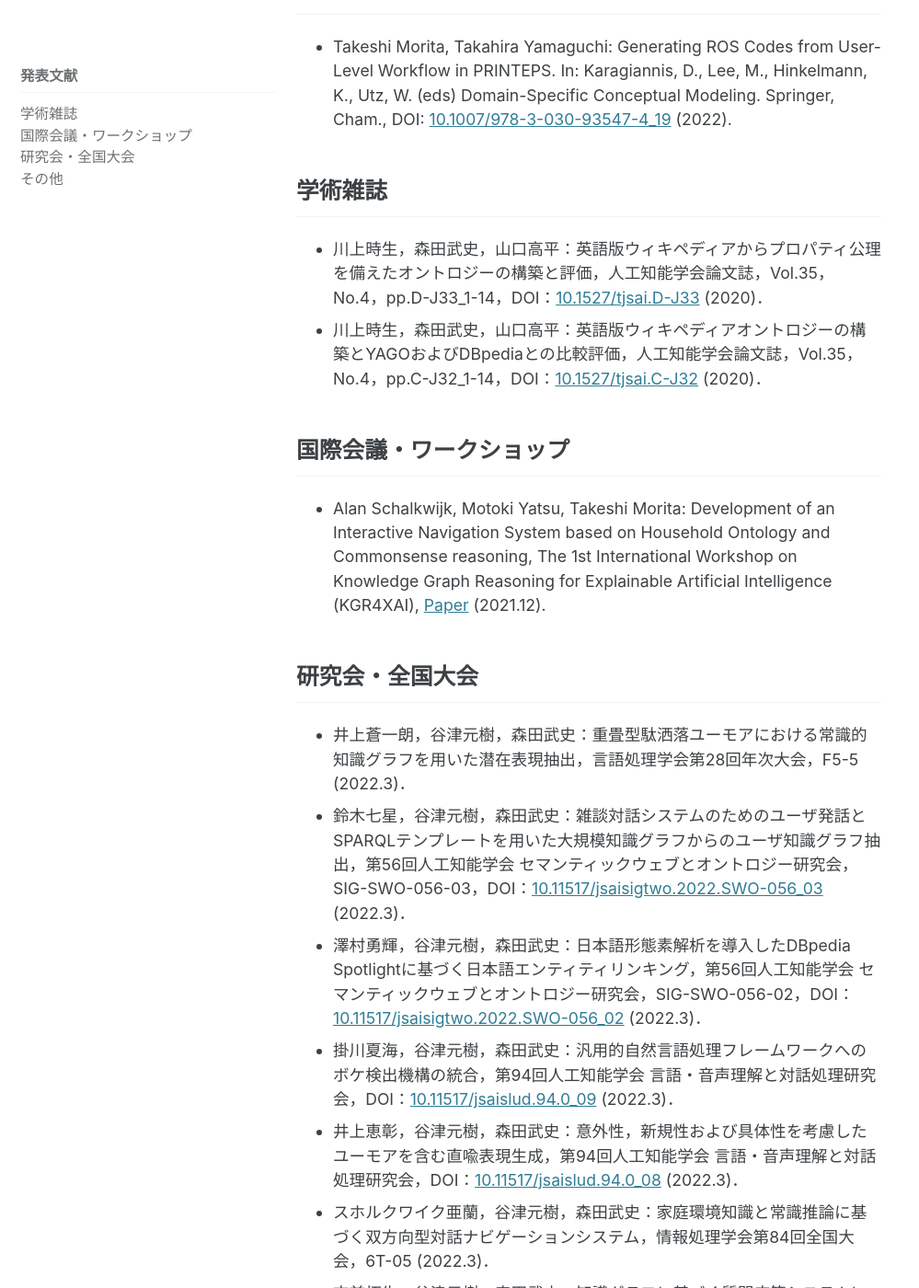
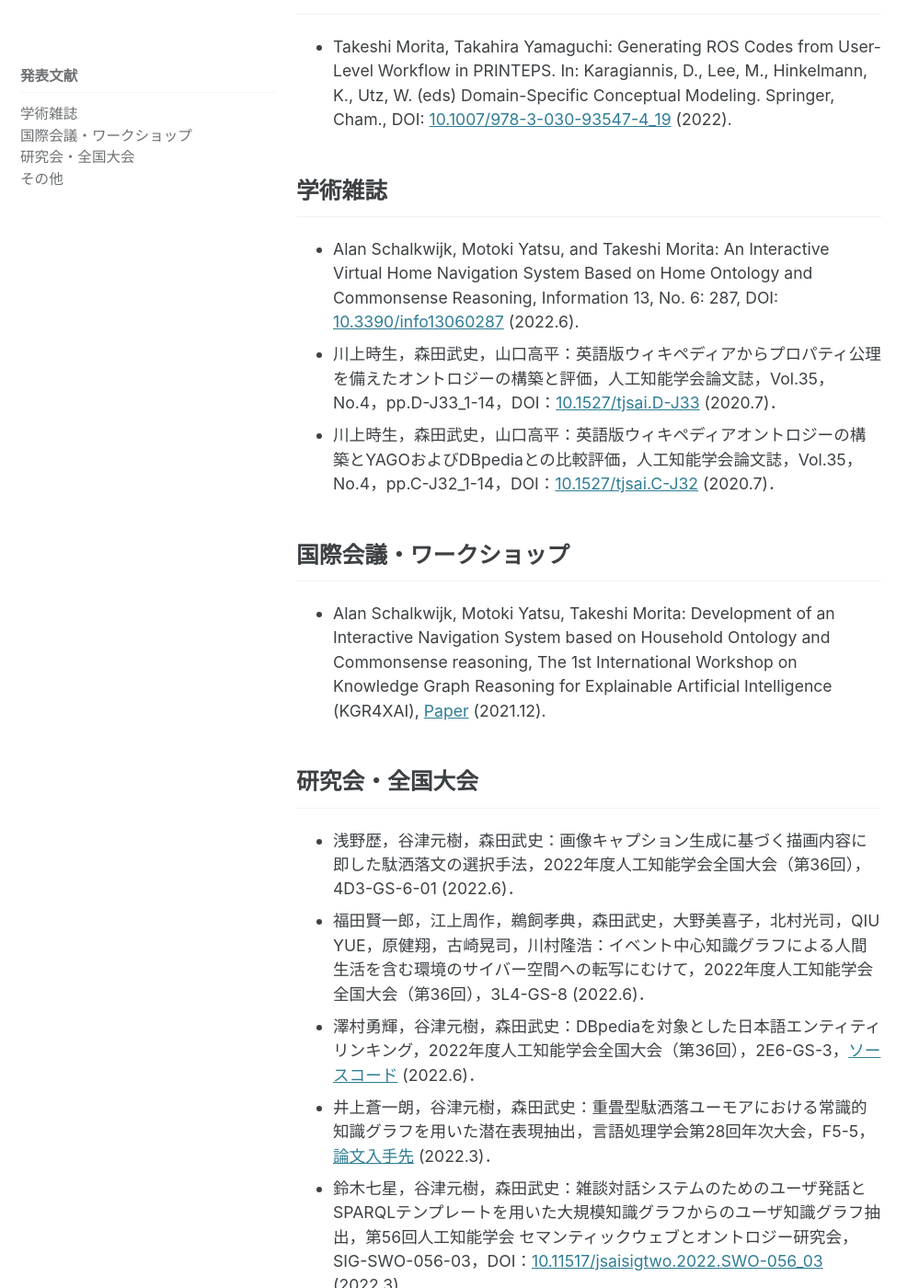
Before and after one commit to ke-lab-it-agu/ke-lab-it-agu.github.io, a Jekyll site: the page built from publications.md, in a window 1280 px wide and 1400 px high, scrolled down 218 px. Shown: the whole window at 92% size, without its empty margins (0-999 px from the left). Built offline with Jekyll 4.4.1, drawn with Linux system fonts in a browser that asks for light colours; cached includes are drawn as plain includes.

Commit message:
update index and publications

```diff
--- a/publications.md
+++ b/publications.md
@@ -9,14 +9,18 @@ sidebar:
 * Takeshi Morita, Takahira Yamaguchi: Generating ROS Codes from User-Level Workflow in PRINTEPS. In: Karagiannis, D., Lee, M., Hinkelmann, K., Utz, W. (eds) Domain-Specific Conceptual Modeling. Springer, Cham., DOI: [10.1007/978-3-030-93547-4_19](https://doi.org/10.1007/978-3-030-93547-4_19) (2022).
 
 ## 学術雑誌
-* 川上時生，森田武史，山口高平：英語版ウィキペディアからプロパティ公理を備えたオントロジーの構築と評価，人工知能学会論文誌，Vol.35，No.4，pp.D-J33_1-14，DOI：[10.1527/tjsai.D-J33](https://doi.org/10.1527/tjsai.D-J33) (2020)．
-* 川上時生，森田武史，山口高平：英語版ウィキペディアオントロジーの構築とYAGOおよびDBpediaとの比較評価，人工知能学会論文誌，Vol.35，No.4，pp.C-J32_1-14，DOI：[10.1527/tjsai.C-J32](https://doi.org/10.1527/tjsai.C-J32) (2020)．
+* Alan Schalkwijk, Motoki Yatsu, and Takeshi Morita: An Interactive Virtual Home Navigation System Based on Home Ontology and Commonsense Reasoning, Information 13, No. 6: 287, DOI: [10.3390/info13060287](https://doi.org/10.3390/info13060287) (2022.6).
+* 川上時生，森田武史，山口高平：英語版ウィキペディアからプロパティ公理を備えたオントロジーの構築と評価，人工知能学会論文誌，Vol.35，No.4，pp.D-J33_1-14，DOI：[10.1527/tjsai.D-J33](https://doi.org/10.1527/tjsai.D-J33) (2020.7)．
+* 川上時生，森田武史，山口高平：英語版ウィキペディアオントロジーの構築とYAGOおよびDBpediaとの比較評価，人工知能学会論文誌，Vol.35，No.4，pp.C-J32_1-14，DOI：[10.1527/tjsai.C-J32](https://doi.org/10.1527/tjsai.C-J32) (2020.7)．
 
 ## 国際会議・ワークショップ
 * Alan Schalkwijk, Motoki Yatsu, Takeshi Morita: Development of an Interactive Navigation System based on Household Ontology and Commonsense reasoning, The 1st International Workshop on Knowledge Graph Reasoning for Explainable Artificial Intelligence (KGR4XAI), [Paper](https://kgr4xai.ikgrc.org/papers/KGR4XAI_2021_paper_2_cr.pdf) (2021.12). <!-- 2021/12/6 -->
 
 ## 研究会・全国大会
-* 井上蒼一朗，谷津元樹，森田武史：重畳型駄洒落ユーモアにおける常識的知識グラフを用いた潜在表現抽出，言語処理学会第28回年次大会，F5-5 (2022.3)．<!-- 2022/3/16 -->
+* 浅野歴，谷津元樹，森田武史：画像キャプション生成に基づく描画内容に即した駄洒落文の選択手法，2022年度人工知能学会全国大会（第36回），4D3-GS-6-01 (2022.6)． <!-- 2022/6/17 -->
+* 福田賢一郎，江上周作，鵜飼孝典，森田武史，大野美喜子，北村光司，QIU YUE，原健翔，古崎晃司，川村隆浩：イベント中心知識グラフによる人間生活を含む環境のサイバー空間への転写にむけて，2022年度人工知能学会全国大会（第36回），3L4-GS-8 (2022.6)．<!-- 2022/6/16 -->
+* 澤村勇輝，谷津元樹，森田武史：DBpediaを対象とした日本語エンティティリンキング，2022年度人工知能学会全国大会（第36回），2E6-GS-3，[ソースコード](https://github.com/t-morita-laboratory/dbpedia-spotlight-model/blob/master/README.ja.md) (2022.6)．<!-- 2022/6/15 -->
+* 井上蒼一朗，谷津元樹，森田武史：重畳型駄洒落ユーモアにおける常識的知識グラフを用いた潜在表現抽出，言語処理学会第28回年次大会，F5-5，[論文入手先](https://www.anlp.jp/proceedings/annual_meeting/2022/pdf_dir/F5-5.pdf) (2022.3)．<!-- 2022/3/16 -->
 * 鈴木七星，谷津元樹，森田武史：雑談対話システムのためのユーザ発話とSPARQLテンプレートを用いた大規模知識グラフからのユーザ知識グラフ抽出，第56回人工知能学会 セマンティックウェブとオントロジー研究会，SIG-SWO-056-03，DOI：[10.11517/jsaisigtwo.2022.SWO-056_03](https://doi.org/10.11517/jsaisigtwo.2022.SWO-056_03) (2022.3)．<!-- 2022/3/11 -->
 * 澤村勇輝，谷津元樹，森田武史：日本語形態素解析を導入したDBpedia Spotlightに基づく日本語エンティティリンキング，第56回人工知能学会 セマンティックウェブとオントロジー研究会，SIG-SWO-056-02，DOI：[10.11517/jsaisigtwo.2022.SWO-056_02](https://doi.org/10.11517/jsaisigtwo.2022.SWO-056_02) (2022.3)． <!-- 2022/3/11 -->
 * 掛川夏海，谷津元樹，森田武史：汎用的自然言語処理フレームワークへのボケ検出機構の統合，第94回人工知能学会 言語・音声理解と対話処理研究会，DOI：[10.11517/jsaislud.94.0_09](https://doi.org/10.11517/jsaislud.94.0_09) (2022.3)． <!-- 2022/3/6 -->
```
Also changed, not shown: index.md (+2 -0 lines).
